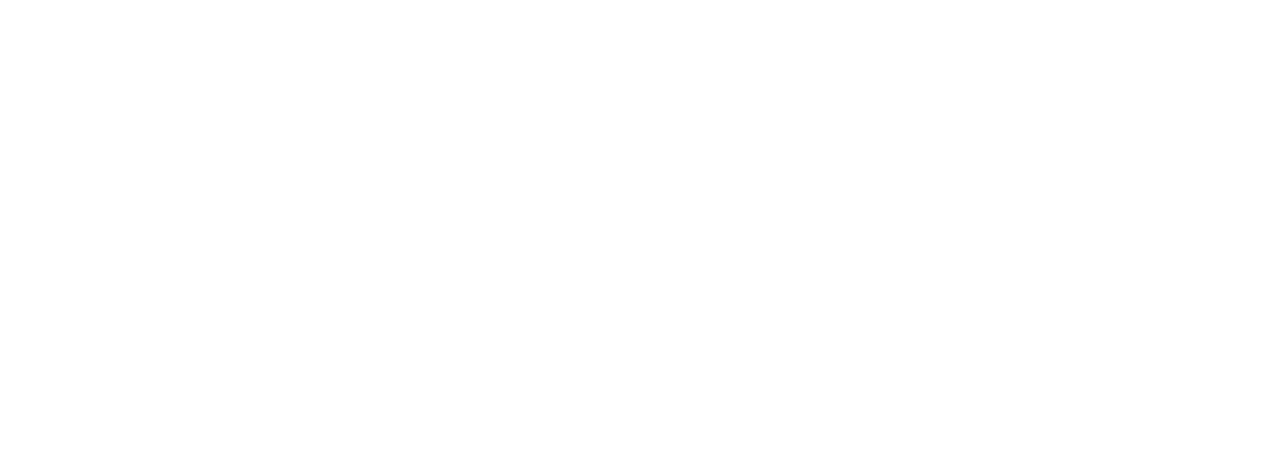
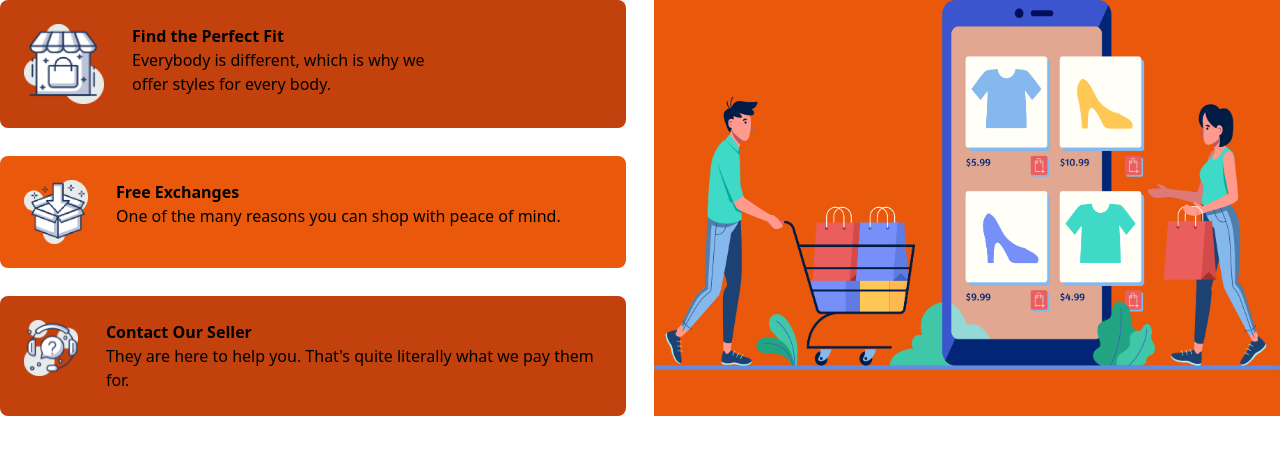
Before and after one commit to sakibhossen202/nike-react-bootstrap, a plain HTML site: page index.html in a window 1280 px wide. Drawn offline with nearby package versions, Linux system fonts and the light colour scheme.

Commit message:
finishing app

```diff
--- a/index.html
+++ b/index.html
@@ -1,12 +1,57 @@
 <!DOCTYPE html>
 <html lang="en">
+
 <head>
     <meta charset="UTF-8">
     <meta http-equiv="X-UA-Compatible" content="IE=edge">
     <meta name="viewport" content="width=device-width, initial-scale=1.0">
-    <title>Document</title>
+    <title>Nike-react</title>
+    <!-- bootstrap link  -->
+
+    <!-- tailwind.link  -->
+    <script src="https://cdn.tailwindcss.com"></script>
 </head>
+
 <body>
 
+
+    <section>
+        <div class="  flex grid grid-cols-2 gap-7">
+            <div class="bg-orange-700 rounded-lg flex p-6 gap-7">
+                <img class="h-20 w-20" src="icons/image 12.png" alt="">
+                <div>
+                    <h2 class="font-bold">Find the Perfect Fit</h2>
+                    <p>Everybody is different, which is why we <br>
+                        offer styles for every body.</p>
+                </div>
+            </div>
+            <div class=" bg-orange-600 row-span-3">
+                <img src="icons/XMLID 1.png" alt="">
+            </div>
+            <div class="bg-orange-600 rounded-lg flex p-6 gap-7 ">
+                <img class="h-16 w-16" src="icons/image 13.png" alt="">
+                <div>
+                    <h2 class="font-bold">Free Exchanges</h2>
+                    <p> One of the many reasons you can shop
+                        with peace of mind.</p>
+                </div>
+            </div>
+            <div class=" bg-orange-700 rounded-lg flex p-6 gap-7">
+                <img class="h-14 w-14" src="icons/image 14.png" alt="">
+                <div>
+                    <h2 class="font-bold">Contact Our Seller</h2>
+                    <p>They are here to help you. That's quite
+                        literally what we pay them for.</p>
+                </div>
+            </div>
+        </div>
+    </section>
+    </main>
+    <footer>
+
+    </footer>
+    </header>
+
 </body>
+
 </html>
```
